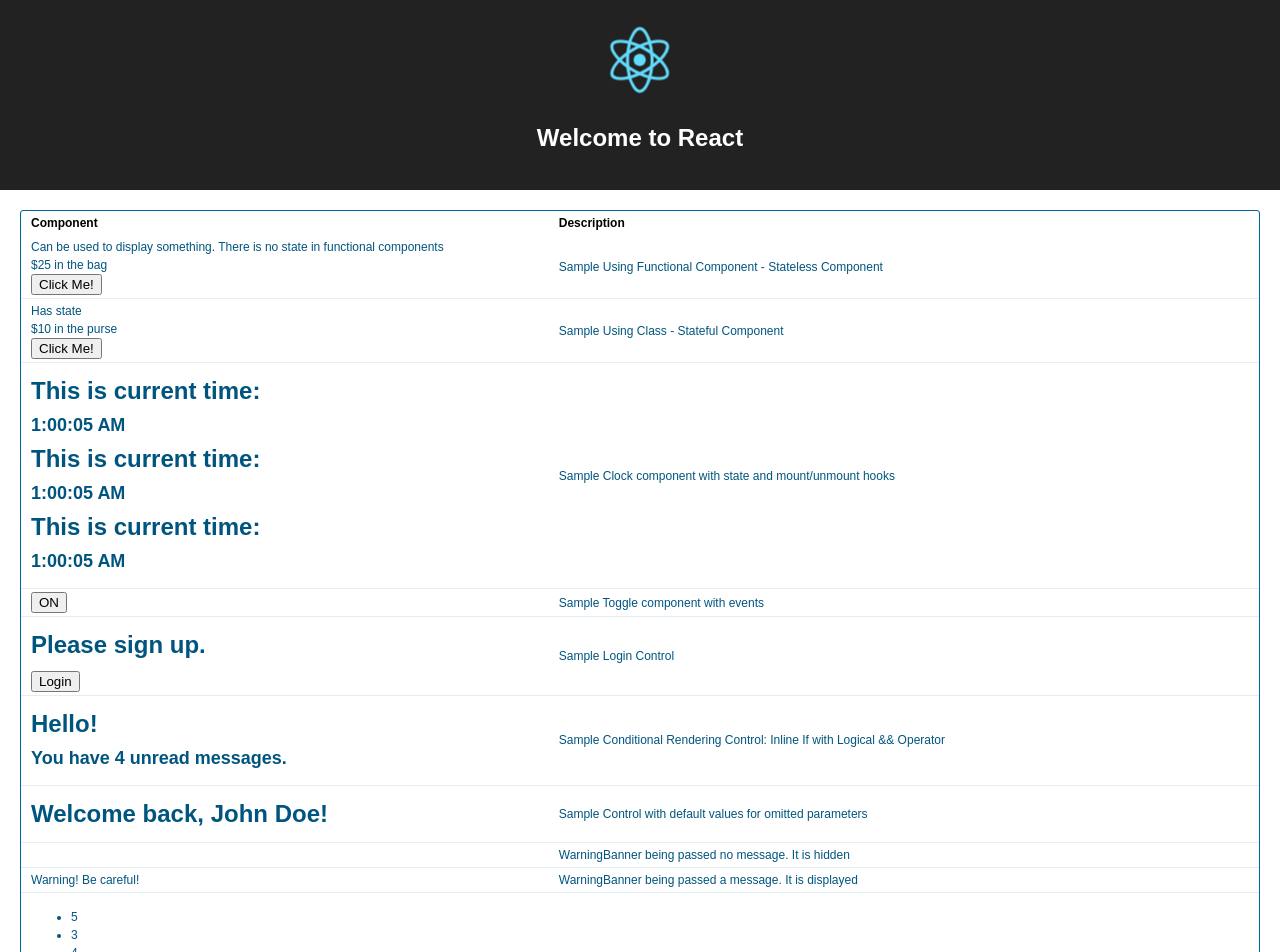
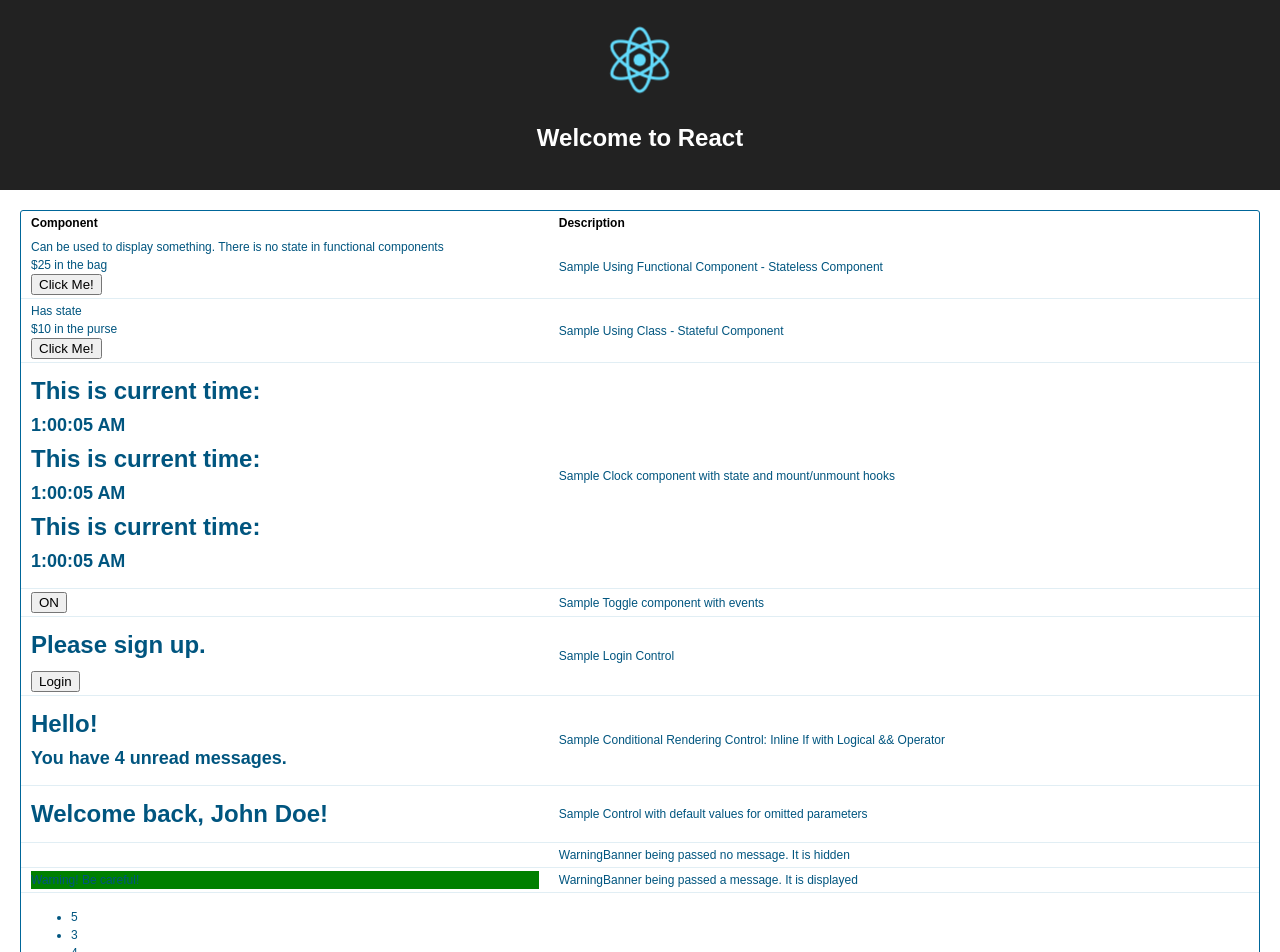
Before and after one commit to nagor/react-sandbox, a React (Create React App) app: page / in a window 1280 px wide. Shown: the top 952 px of the page. Built offline with nearby package versions, Linux system fonts and the light colour scheme.

Commit message:
Added boolean property with default value set to false

```diff
--- a/src/App.js
+++ b/src/App.js
@@ -83,7 +83,7 @@ class App extends Component {
                 </tr>
                 <tr>
                   <td>
-                    <WarningBanner warn={'Be careful!'} />
+                    <WarningBanner warn={'Be careful!'} makeYellow={false}/>
                   </td>
                   <td>WarningBanner being passed a message. It is displayed</td>
                 </tr>
--- a/src/components/warning-banner.js
+++ b/src/components/warning-banner.js
@@ -5,10 +5,13 @@ export function WarningBanner(props) {
         // return null to not render the component
         return null;
     }
+    const warnStyle = {
+        backgroundColor: props.makeYellow === true ? "yellow" : "green"
+    };
 
     return (
-        <div className="warning">
+        <div className="warning" style={warnStyle}>
             Warning! {props.warn}
-    </div>
+        </div>
     );
 }
```
